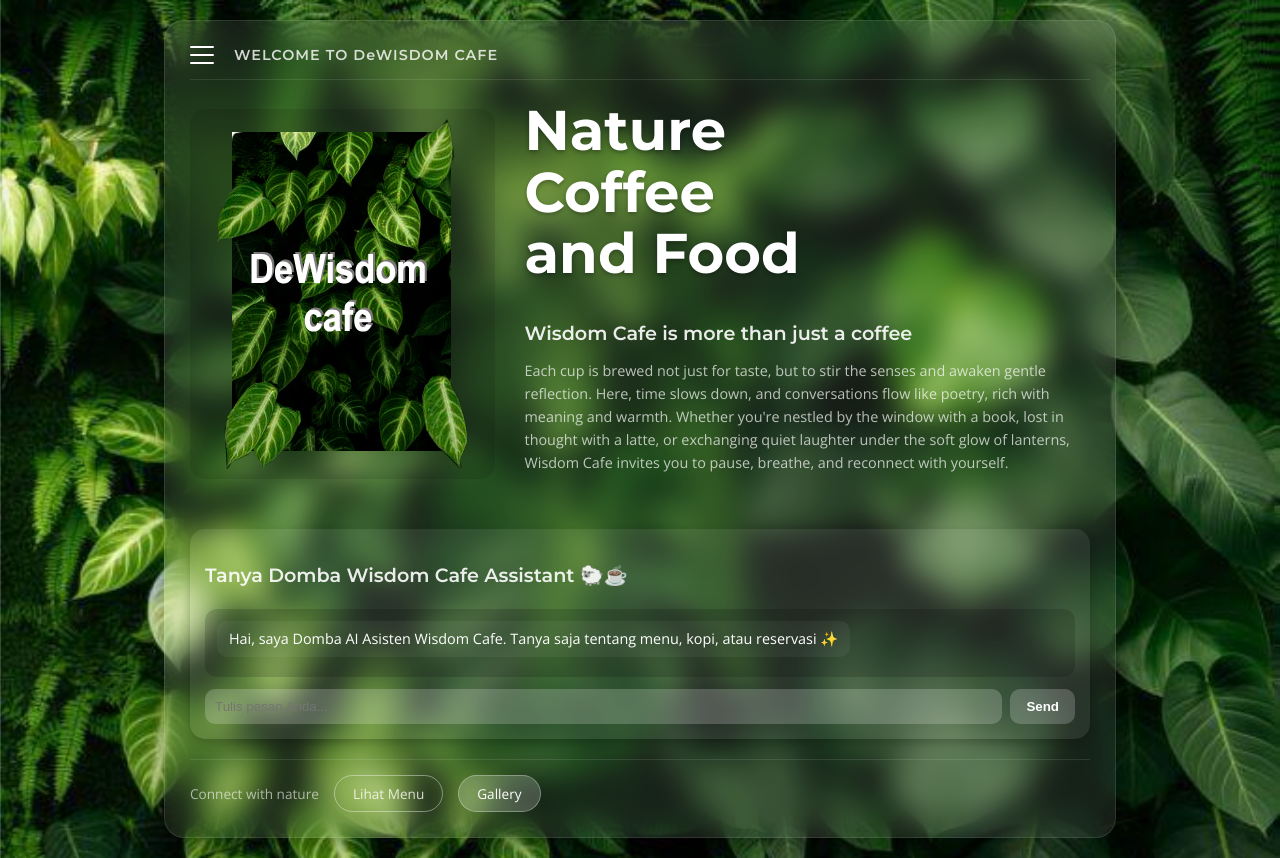
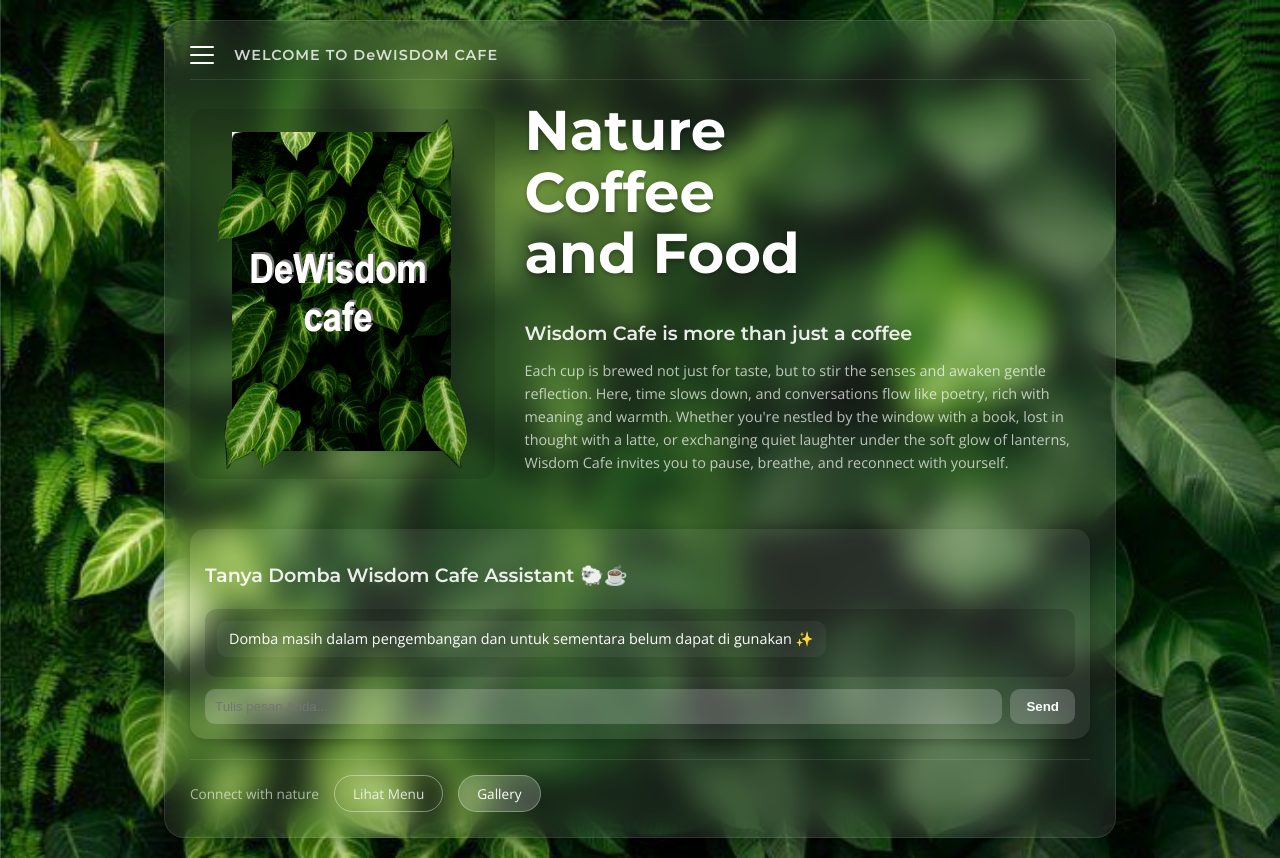
Before and after one commit to 0xdfkoikoi/wisdomcafe, a website: page index.html in a window 1280 px wide. Drawn offline with nearby package versions, Linux system fonts and the light colour scheme.

Commit message:
Update index.html

```diff
--- a/index.html
+++ b/index.html
@@ -445,7 +445,7 @@
             <section class="assistant-section">
                 <h3 class="subtitle">Tanya Domba Wisdom Cafe Assistant 🐑☕</h3>
                 <div id="chat-box" class="chat-box">
-                    <div class="chat-message ai">Hai, saya Domba AI Asisten Wisdom Cafe. Tanya saja tentang menu, kopi, atau reservasi ✨</div>
+                    <div class="chat-message ai">Domba masih dalam pengembangan dan untuk sementara belum dapat di gunakan ✨</div>
                 </div>
                 <div class="chat-input-container">
                     <input type="text" id="user-input" placeholder="Tulis pesan Anda..." />
```
